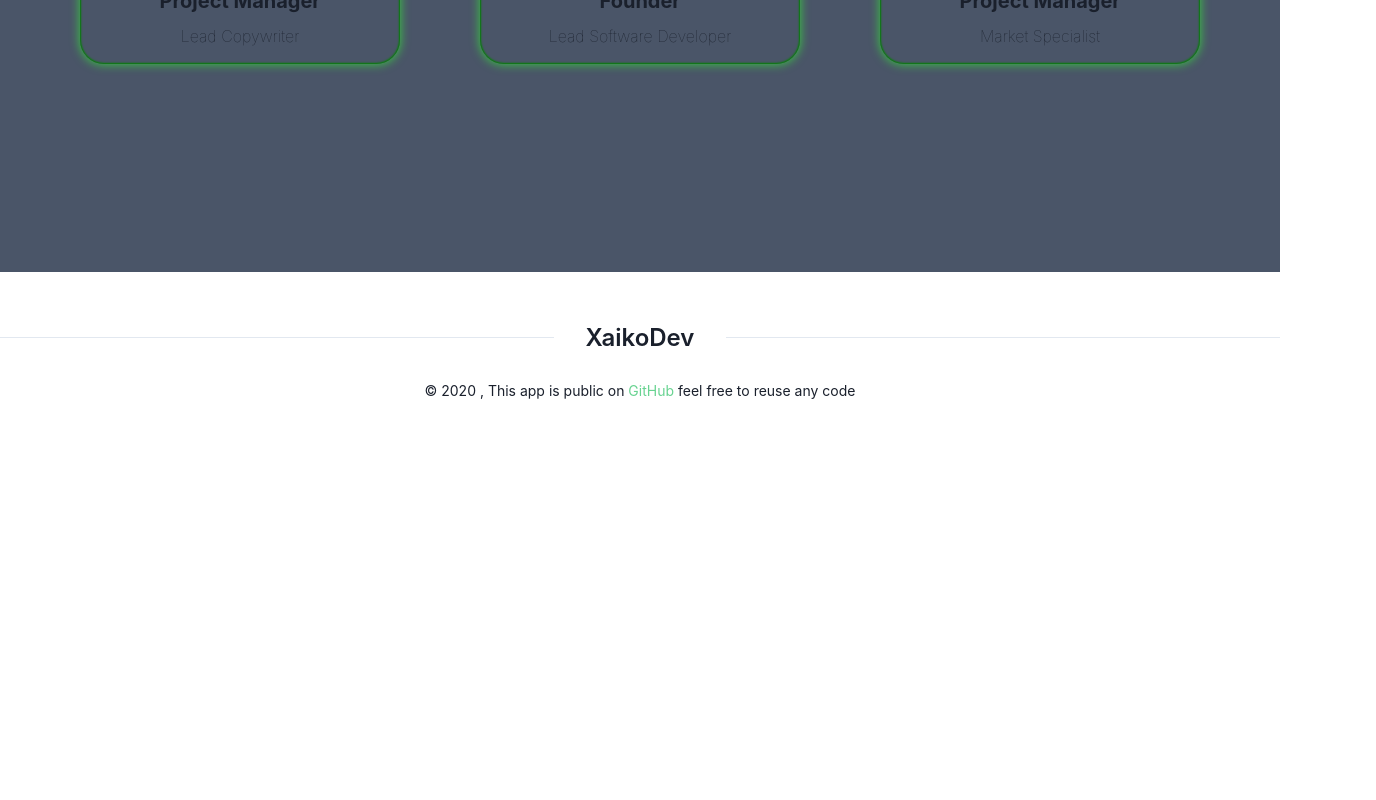
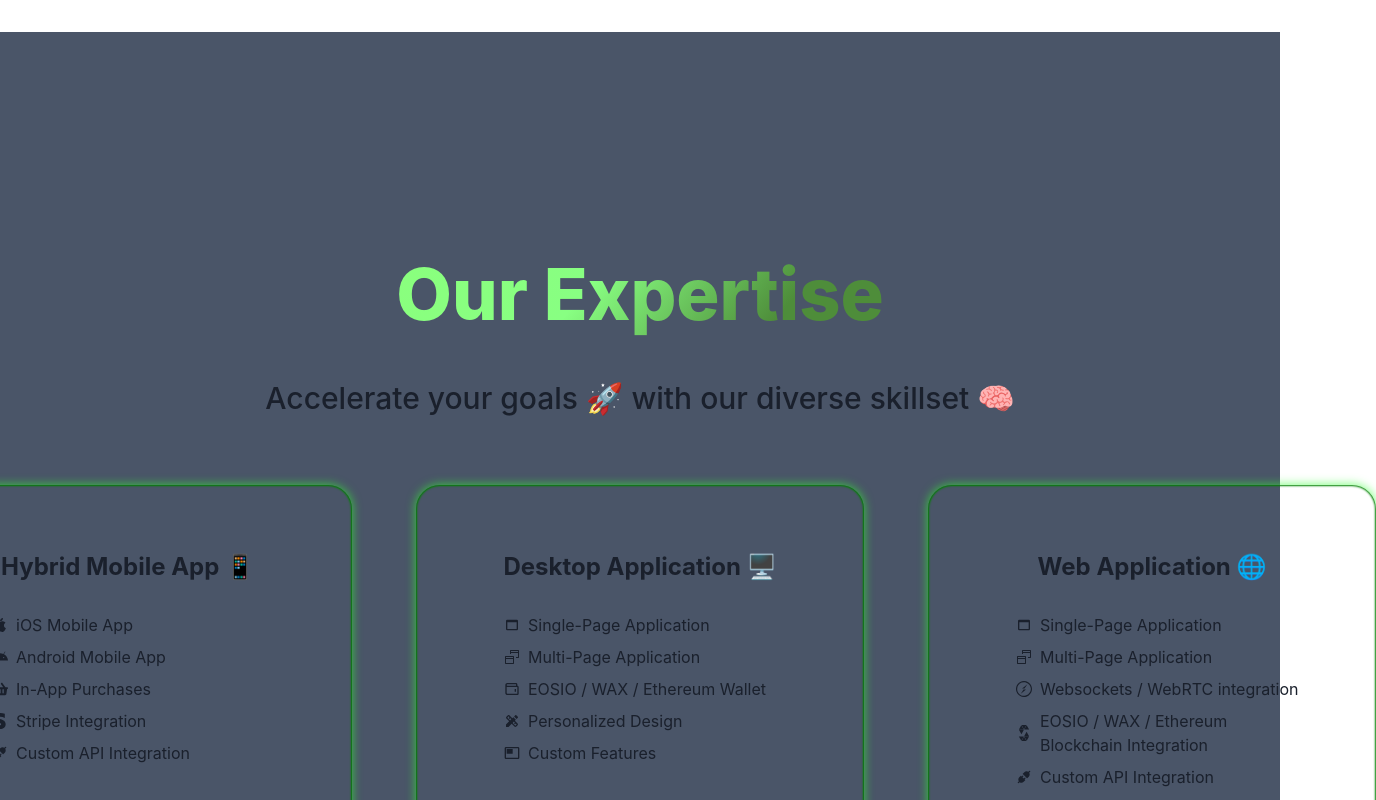
Before and after one commit to xaikodev/xaikodev-web, a Next.js app: page / in a window 1280 px wide. Shown: the part 2000-2800 px from the top of the page, 1376 px wide, since content can reach past the window. Before the commit the page ends 2441 px from the top, so only its background shows below. Built offline with nearby package versions, Linux system fonts and the light colour scheme.

Commit message:
solutions feature

```diff
--- a/package.json
+++ b/package.json
@@ -18,7 +18,8 @@
     "framer-motion": "^5",
     "next": "12.0.4",
     "react": "17.0.2",
-    "react-dom": "17.0.2"
+    "react-dom": "17.0.2",
+    "react-icons": "^4.3.1"
   },
   "devDependencies": {
     "@types/node": "16.11.9",
--- a/pages/index.tsx
+++ b/pages/index.tsx
@@ -1,13 +1,15 @@
-import { Box } from "@chakra-ui/react";
+import { Box, Container, Stack } from "@chakra-ui/react";
 import type { NextPage } from "next";
 import { Hero } from "../src/components/Home/UI/Hero/Hero";
+import { Solutions } from "../src/components/Home/UI/Solutions/Solutions";
 import { Team } from "../src/components/Home/UI/Team/Team";
 
 const Home: NextPage = () => {
   return (
-    <Box width={"full"}>
+    <Box minW={"full"} p={0} m={0}>
       <Hero></Hero>
       <Team></Team>
+      <Solutions></Solutions>
     </Box>
   );
 };
--- a/src/components/Home/UI/Hero/Hero.tsx
+++ b/src/components/Home/UI/Hero/Hero.tsx
@@ -11,18 +11,17 @@ import HeroImage from "../../lib/Hero Image.jpg";
 
 export const Hero = () => {
   return (
-    <Container maxW={"8xl"} marginTop={{ base: "44", sm: "4xl", md: "5xl" }}>
+    <Container
+      minW={{ base: "md", md: "lg",lg: "3xl", xl: "7xl" }}
+      marginTop={{ base: "44", sm: "4xl", md: "5xl" }}
+    >
       <Stack
         direction={"row"}
         wrap={"wrap"}
         align={"center"}
         justify={"center"}
       >
-        <Stack
-          spacing={{ base: 8, md: 10 }}
-          margin={"10"}
-          marginBottom="16"
-        >
+        <Stack spacing={{ base: 8, md: 10 }} margin={"10"} marginBottom="16">
           <Heading
             fontWeight={700}
             textAlign={"center"}
@@ -38,8 +37,7 @@ export const Hero = () => {
             Never miss the oportunity to improve and grow your digital space.
             You bring the vision and we will make it a reality.
           </Text>
-          <Stack spacing={6} direction={"row"} align="flex-start"
-          >
+          <Stack spacing={6} direction={"row"} align="flex-start">
             <Input
               placeholder="your@email.com"
               size="md"
@@ -57,17 +55,6 @@ export const Hero = () => {
             </Button>
           </Stack>
         </Stack>
-        <Image
-          align={"center"}
-          blockSize={{ base: "xl", sm: "xs", md: "md" }}
-          borderRadius={"3xl"}
-          p={"7px"}
-          boxShadow={
-            "inset 0 0 12px 1px green, 0 0 20px 1px rgba(50, 255, 50, 0.6)"
-          }
-          src="https://images.unsplash.com/photo-1515704089429-fd06e6668458?ixlib=rb-1.2.1&ixid=MnwxMjA3fDB8MHxwaG90by1wYWdlfHx8fGVufDB8fHx8&auto=format&fit=crop&w=1470&q=80"
-          alt="Hero Image"
-        />
       </Stack>
     </Container>
   );
--- /dev/null
+++ b/src/components/Home/UI/Solutions/Solutions.tsx
@@ -0,0 +1,124 @@
+import { As, Icon, Stack, Text, useColorModeValue } from "@chakra-ui/react";
+import { FC } from "react";
+import {
+  FaAndroid,
+  FaApple,
+  FaShoppingBasket,
+  FaStripeS,
+} from "react-icons/fa";
+import { AiFillApi } from "react-icons/ai";
+import { MdDesignServices, MdOutlineFeaturedVideo, MdOutlineWebAsset } from "react-icons/md";
+import { VscMultipleWindows } from "react-icons/vsc";
+import { SiSocketdotio, SiSolidity } from "react-icons/si";
+import { BiWallet } from "react-icons/bi";
+type Explanation = {
+  icon: As<any>;
+  text: string;
+};
+
+type Solution = {
+  title: string;
+  explenations: Explanation[];
+};
+
+export const Solutions: FC = () => {
+  const solutions: Solution[] = [
+    {
+      title: "Hybrid Mobile App 📱",
+      explenations: [
+        { icon: FaApple, text: "iOS Mobile App" },
+        { icon: FaAndroid, text: "Android Mobile App" },
+        { icon: FaShoppingBasket, text: "In-App Purchases" },
+        { icon: FaStripeS, text: "Stripe Integration" },
+        { icon: AiFillApi, text: "Custom API Integration" },
+      ],
+    },
+    {
+      title: "Desktop Application 🖥️",
+      explenations: [
+        { icon: MdOutlineWebAsset, text: "Single-Page Application" },
+        { icon: VscMultipleWindows, text: "Multi-Page Application" },
+        { icon: BiWallet, text: "EOSIO / WAX / Ethereum Wallet" },
+        { icon: MdDesignServices, text: "Personalized Design" },
+        { icon: MdOutlineFeaturedVideo, text: "Custom Features" },
+      ],
+    },
+    {
+      title: "Web Application 🌐",
+      explenations: [
+        { icon: MdOutlineWebAsset, text: "Single-Page Application" },
+        { icon: VscMultipleWindows, text: "Multi-Page Application" },
+        { icon: SiSocketdotio, text: "Websockets / WebRTC integration" },
+        { icon: SiSolidity, text: "EOSIO / WAX / Ethereum Blockchain Integration" },
+        { icon: AiFillApi, text: "Custom API Integration" },
+      ],
+    },
+  ];
+
+  return (
+    <Stack
+      minW={{ base: "md", md: "lg", lg: "3xl", xl: "7xl" }}
+      backgroundColor={useColorModeValue("gray.600", "blackAlpha.500")}
+      marginTop={{ base: "52" }}
+      padding={{ base: "32", md: "52" }}
+      alignItems={"center"}
+    >
+      <Stack direction={"row"}>
+        <Text
+          textAlign={"center"}
+          fontSize={{ base: "5xl", md: "7xl" }}
+          fontWeight={"extrabold"}
+          marginBottom={{ base: "5" }}
+          background="linear-gradient(130.09deg, #8aff7d 0%, #88ff82 40.18%, #4e8d3a 77.15%)"
+          backgroundClip={"text"}
+        >
+          Our Expertise
+        </Text>
+      </Stack>
+
+      <Text
+        textAlign={"center"}
+        fontSize={{ base: "xl", md: "3xl" }}
+        fontWeight={"medium"}
+        paddingBottom={"14"}
+        width="full"
+      >
+        Accelerate your goals 🚀 with our diverse skillset 🧠
+      </Text>
+      <Stack direction={{ base: "column", xl: "row" }} spacing="16">
+        {solutions.map((solution, index) => (
+          <Stack
+            key={index}
+            direction={"column"}
+            borderRadius={"3xl"}
+            minWidth={{base:"xs", md: "sm", lg: "md"}}
+            maxW={"md"}
+            p={{ base: "6", md: "16" }}
+            boxShadow={
+              "inset 0 0 2px 1px green, 0 0 10px 1px rgba(50, 255, 50, 0.6)"
+            }
+          >
+            <Text
+              fontSize={{ base: "2xl" }}
+              fontWeight={{ base: "bold" }}
+              textAlign={"center"}
+              paddingBottom={"5"}
+            >
+              {solution.title}
+            </Text>
+            {solution.explenations.map((explanation, exIndex) => (
+              <Stack
+                direction={"row"}
+                key={exIndex + 100}
+                paddingLeft={{ base: "6" }}
+              >
+                <Icon as={explanation.icon} alignSelf="center"></Icon>
+                <Text>{explanation.text}</Text>
+              </Stack>
+            ))}
+          </Stack>
+        ))}
+      </Stack>
+    </Stack>
+  );
+};
--- a/src/components/Home/UI/Team/Team.tsx
+++ b/src/components/Home/UI/Team/Team.tsx
@@ -1,4 +1,11 @@
-import { Box, Container, Image, Stack, Text, useColorModeValue } from "@chakra-ui/react";
+import {
+  Box,
+  Container,
+  Image,
+  Stack,
+  Text,
+  useColorModeValue,
+} from "@chakra-ui/react";
 
 type Teammate = {
   image?: string;
@@ -12,7 +19,7 @@ export const Team = () => {
     {
       name: "Alexandru Meiroșu",
       role: "Project Manager",
-      secondRole: "Market Specialist",
+      secondRole: "Marketing Specialist",
     },
     {
       name: "Lucian Petri",
@@ -28,6 +35,7 @@ export const Team = () => {
 
   return (
     <Stack
+      minW={{ base: "md", md: "lg", lg: "3xl", xl: "full" }}
       backgroundColor={useColorModeValue("gray.600", "blackAlpha.500")}
       direction={"column"}
       marginTop={{ base: "52" }}
```
Also changed, not shown: 1 other file (tests, documents, lock files or other folders).
